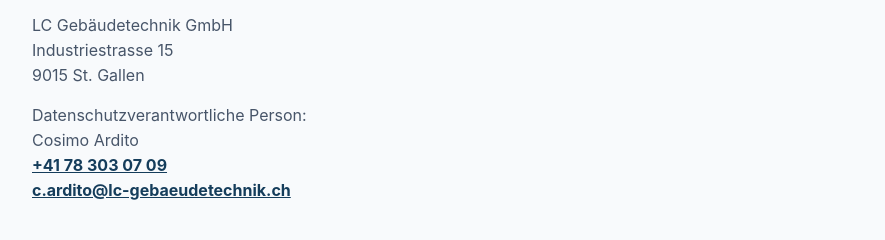
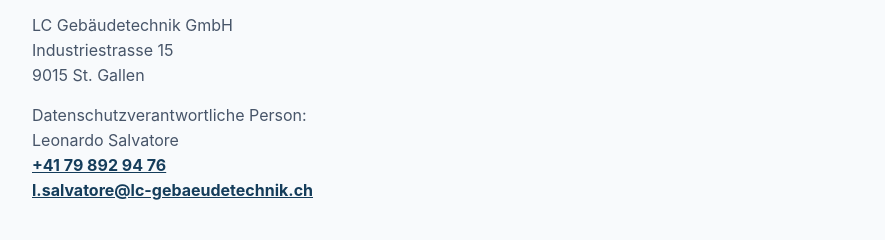
Before and after one commit to adamengineering/lc-gebaeudetechnik, a plain HTML site: page datenschutz/index.html in a window 1280 px wide. Shown: the part 817-1057 px from the top of the page, without its empty margins (192-1077 px from the left). Drawn offline with Linux system fonts and the light colour scheme.

Commit message:
Aktualisiere rechtliche Ansprechpartner

```diff
--- a/datenschutz/index.html
+++ b/datenschutz/index.html
@@ -20,7 +20,7 @@
       <h2>2. Kontaktinformationen</h2>
       <p>Bei Fragen oder Anliegen zum Schutz Ihrer Daten durch uns erreichen Sie uns jederzeit per E-Mail unter <a href="mailto:info@lc-gebaeudetechnik.ch">info@lc-gebaeudetechnik.ch</a>. Verantwortlich für die Datenbearbeitungen, die über diese Website erfolgen, ist:</p>
       <p>LC Gebäudetechnik GmbH<br>Industriestrasse 15<br>9015 St. Gallen</p>
-      <p>Datenschutzverantwortliche Person:<br>Cosimo Ardito<br><a href="tel:+41783030709">+41 78 303 07 09</a><br><a href="mailto:c.ardito@lc-gebaeudetechnik.ch">c.ardito@lc-gebaeudetechnik.ch</a></p>
+      <p>Datenschutzverantwortliche Person:<br>Leonardo Salvatore<br><a href="tel:+41798929476">+41 79 892 94 76</a><br><a href="mailto:l.salvatore@lc-gebaeudetechnik.ch">l.salvatore@lc-gebaeudetechnik.ch</a></p>
       <h2>3. Allgemeine Grundsätze</h2>
       <h3>3.1 Welche Daten sammeln wir von Ihnen und von wem erhalten wir diese Daten</h3>
       <p>In erster Linie bearbeiten wir Personendaten, die Sie uns übermitteln oder die wir beim Betrieb unserer Website sammeln. Unter Umständen erhalten wir Personendaten über Sie auch von Dritten. Das können folgende Kategorien sein:</p>
```
Also changed, not shown: impressum/index.html (+1 -1 lines).
